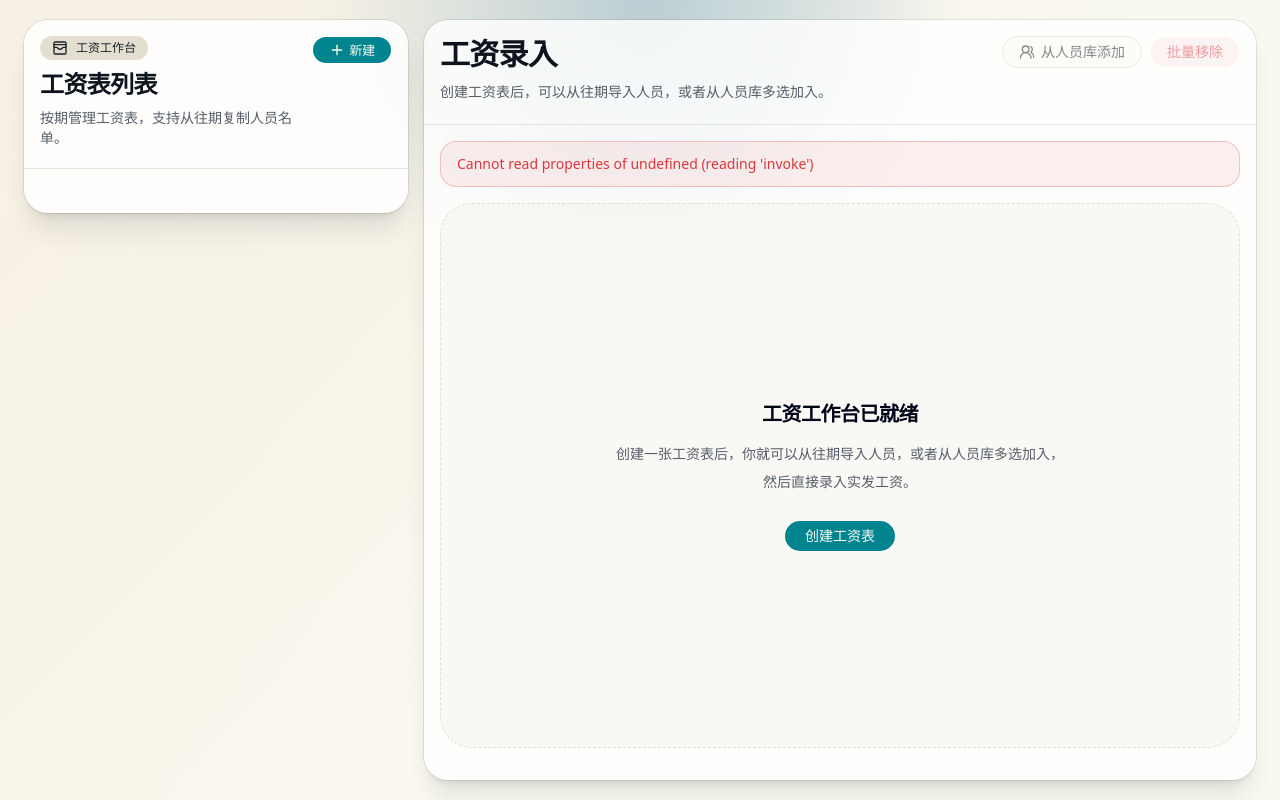
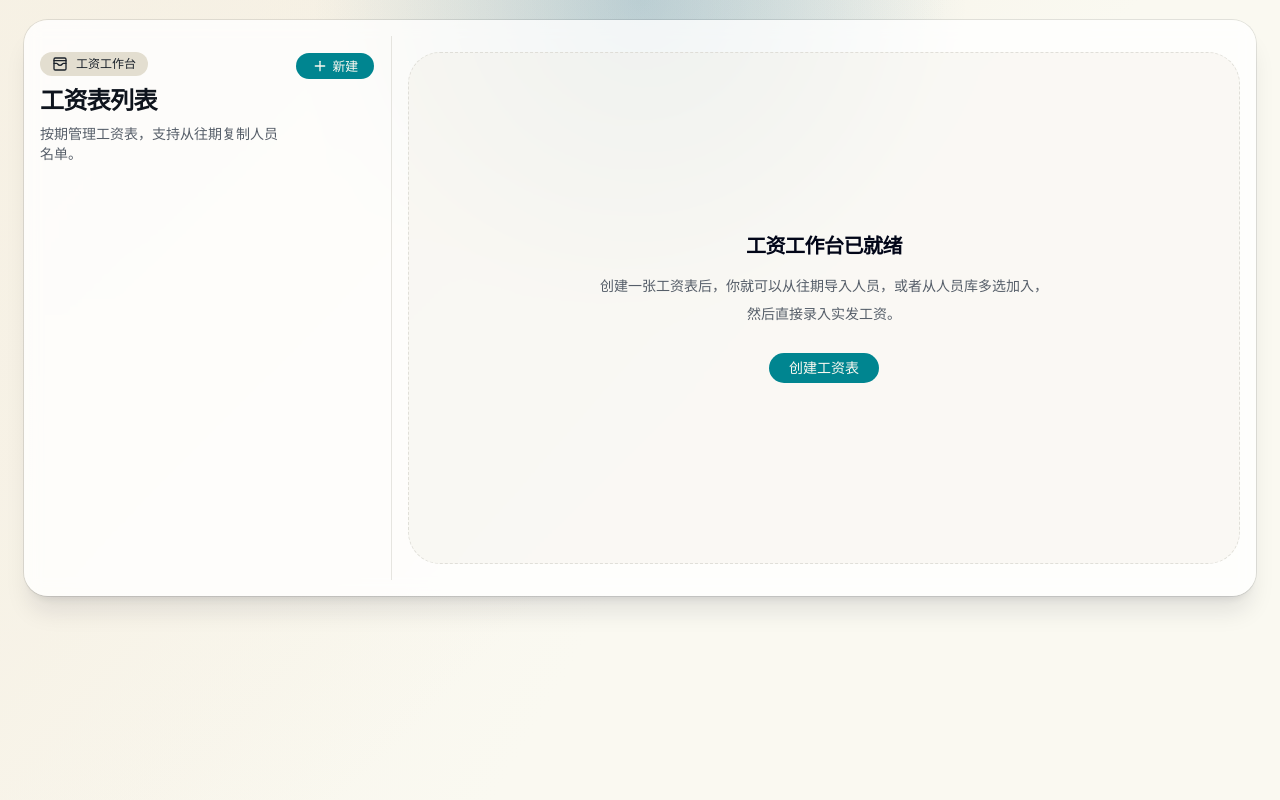
Before and after one commit to 979136437/payroll, a React (Vite) app: page / in a window 1280 px wide. Built offline with nearby package versions, Linux system fonts and the light colour scheme.

Commit message:
fix(frontend): 合并无工资表空状态区域

```diff
--- a/src/widgets/payroll-workspace/ui/payroll-sheet-list.tsx
+++ b/src/widgets/payroll-workspace/ui/payroll-sheet-list.tsx
@@ -15,6 +15,7 @@ import { cn } from "@/lib/utils"
 
 type PayrollSheetListProps = {
   isLoading: boolean
+  mode?: "card" | "embedded"
   onCreate: () => void
   onCreateIntent?: () => void
   onSelect: (sheetId: number) => void
@@ -24,15 +25,20 @@ type PayrollSheetListProps = {
 
 export function PayrollSheetList({
   isLoading,
+  mode = "card",
   onCreate,
   onCreateIntent,
   onSelect,
   selectedSheetId,
   sheets,
 }: PayrollSheetListProps) {
-  return (
-    <Card className="border-white/60 bg-white/85 shadow-xl shadow-slate-900/10 backdrop-blur">
-      <CardHeader className="border-b border-border/60 pb-4">
+  const header = (
+    <CardHeader
+      className={cn(
+        "pb-4",
+        mode === "card" ? "border-b border-border/60" : "px-0 pt-0",
+      )}
+    >
         <div className="flex items-start justify-between gap-4">
           <div className="space-y-2">
             <div className="inline-flex items-center gap-2 rounded-full bg-secondary px-3 py-1 text-xs font-medium text-secondary-foreground">
@@ -58,7 +64,16 @@ export function PayrollSheetList({
           </Button>
         </div>
       </CardHeader>
-      <CardContent className="space-y-3 px-3 pb-3">
+  )
+
+  const content =
+    isLoading || sheets.length > 0 ? (
+      <CardContent
+        className={cn(
+          "space-y-3 pb-3",
+          mode === "card" ? "px-3" : "px-0",
+        )}
+      >
         {isLoading ? (
           <LoadingState label="正在读取工资表..." />
         ) : (
@@ -95,6 +110,21 @@ export function PayrollSheetList({
           })
         )}
       </CardContent>
+    ) : null
+
+  if (mode === "embedded") {
+    return (
+      <div className="flex h-full flex-col">
+        {header}
+        {content}
+      </div>
+    )
+  }
+
+  return (
+    <Card className="border-white/60 bg-white/85 shadow-xl shadow-slate-900/10 backdrop-blur">
+      {header}
+      {content}
     </Card>
   )
 }
--- a/src/widgets/payroll-workspace/ui/payroll-workspace-widget.tsx
+++ b/src/widgets/payroll-workspace/ui/payroll-workspace-widget.tsx
@@ -77,7 +77,7 @@ function useWorkspaceActions() {
   )
 }
 
-function WorkspaceSidebar() {
+function WorkspaceSidebar({ mode = "card" }: { mode?: "card" | "embedded" }) {
   const { clearFeedback, selectSheet, setCreateSheetOpen } = useWorkspaceActions()
   const { isBootstrapping, selectedSheetId, sheets } = usePayrollWorkspaceStore(
     useShallow((state) => ({
@@ -97,6 +97,7 @@ function WorkspaceSidebar() {
   return (
     <PayrollSheetList
       isLoading={isBootstrapping}
+      mode={mode}
       onCreate={openCreateSheetDialog}
       onCreateIntent={preloadCreatePayrollSheetDialog}
       onSelect={(sheetId) => {
@@ -106,6 +107,44 @@ function WorkspaceSidebar() {
       selectedSheetId={selectedSheetId}
       sheets={sheets}
     />
+  )
+}
+
+function WorkspaceEmptyStateCard() {
+  const { setCreateSheetOpen } = useWorkspaceActions()
+  const isBootstrapping = usePayrollWorkspaceStore(
+    (state) => state.isBootstrapping,
+  )
+
+  const openCreateSheetDialog = () => {
+    preloadCreatePayrollSheetDialog()
+    startTransition(() => {
+      setCreateSheetOpen(true)
+    })
+  }
+
+  return (
+    <Card className="border-white/60 bg-white/80 shadow-xl shadow-slate-900/10 backdrop-blur">
+      <div className="grid min-h-[34rem] gap-0 lg:grid-cols-[23rem_minmax(0,1fr)]">
+        <section className="border-b border-border/60 p-4 lg:border-r lg:border-b-0">
+          <WorkspaceSidebar mode="embedded" />
+        </section>
+        <section className="flex min-w-0 p-4">
+          {isBootstrapping ? (
+            <LoadingState label="正在读取工资详情..." />
+          ) : (
+            <EmptyPanel
+              title="工资工作台已就绪"
+              description="创建一张工资表后，你就可以从往期导入人员，或者从人员库多选加入，然后直接录入实发工资。"
+              actionLabel="创建工资表"
+              onAction={openCreateSheetDialog}
+              onActionIntent={preloadCreatePayrollSheetDialog}
+            />
+          )}
+        </section>
+      </div>
+      <WorkspaceDialogs isBusy={false} />
+    </Card>
   )
 }
 
@@ -378,6 +417,7 @@ export function PayrollWorkspaceWidget() {
   const initializeWorkspace = usePayrollWorkspaceStore(
     (state) => state.initializeWorkspace,
   )
+  const selectedSheetId = usePayrollWorkspaceStore((state) => state.selectedSheetId)
 
   useEffect(() => {
     void initializeWorkspace()
@@ -385,7 +425,11 @@ export function PayrollWorkspaceWidget() {
 
   return (
     <main className="min-h-screen bg-[radial-gradient(circle_at_top,rgba(61,123,158,0.22),transparent_32%),linear-gradient(120deg,rgba(247,242,230,0.86),transparent_55%)] px-4 py-5 text-slate-900 md:px-6">
-      <div className="mx-auto flex min-h-[calc(100vh-2.5rem)] max-w-7xl gap-4">
+      <div className="mx-auto min-h-[calc(100vh-2.5rem)] max-w-7xl">
+        {selectedSheetId === null ? (
+          <WorkspaceEmptyStateCard />
+        ) : (
+          <div className="flex gap-4">
             <section className="flex w-full max-w-sm flex-col gap-4">
               <WorkspaceSidebar />
             </section>
@@ -394,6 +438,8 @@ export function PayrollWorkspaceWidget() {
               <WorkspaceMainCard />
             </section>
           </div>
+        )}
+      </div>
     </main>
   )
 }
```
Lines whose indentation alone changed are shown as unchanged.
